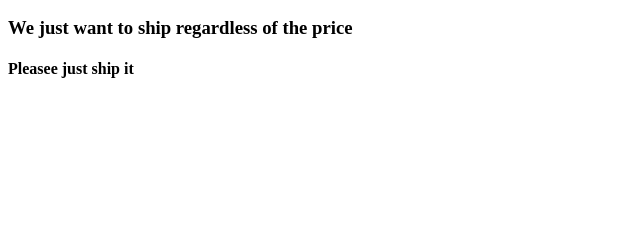
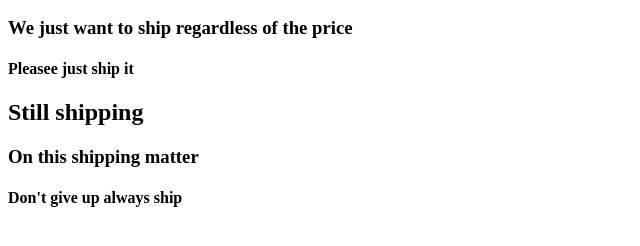
Before and after one commit to Thoobi/WorkingWithLocalRepo, a plain HTML site: page index.html in a window 1280 px wide. Shown: the part 184-430 px from the top of the page, without its empty margins (0-640 px from the left). Drawn offline with Linux system fonts and the light colour scheme.

Commit message:
Update text

```diff
--- a/index.html
+++ b/index.html
@@ -19,5 +19,11 @@
         <h3>We just want to ship regardless of the price</h3>
         <h4>Pleasee just ship it</h4>
     </div>
+
+    <div class="update">
+        <h2>Still shipping </h2>
+        <h3>On this shipping matter</h3>
+        <h4>Don't give up always ship</h4>
+    </div>
 </body>
 </html>
```
